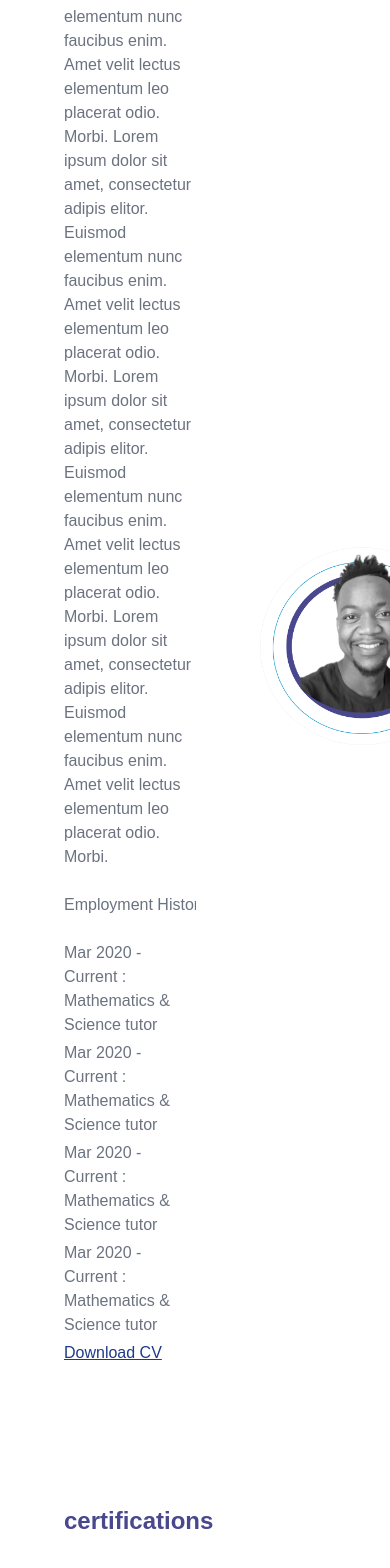
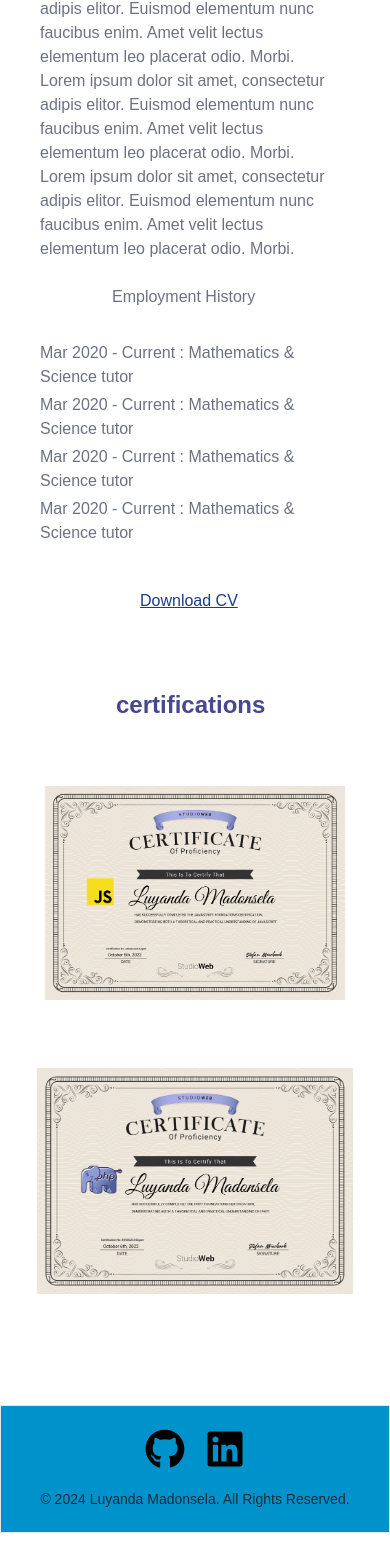
Before and after one commit to Luyanda-Madonsela/porfolio_website, a Next.js app: page /about in a window 390 px wide. Shown: the part 291-1859 px from the top of the page. After the commit the page ends 1824 px from the top, so only its background shows below. Built offline with nearby package versions, Linux system fonts and the light colour scheme.

Commit message:
About page mobile responsive design

```diff
--- a/src/app/about/page.tsx
+++ b/src/app/about/page.tsx
@@ -10,16 +10,27 @@ export default function About() {
   return (
     <main className="flex min-h-screen flex-col items-center">
       <div className=" flex flex-row min-h-0 w-full">
-        <div className="flex flex-col min-h-160 w-2/3 p-16">
-          <Header text="about me" />
+        <div className="flex flex-col min-h-160 pl-10 pr-12 md:w-4/5 md:p-16">
 
-          <div className='flex flex-col w-full 2xl:mt-5 md:h-140 lg:h-112 xl:h-117 2xl:h-117 md:pt-7 lg:pt-10 xl:pt-10 2xl:pt-10 text-gray-500 font-normal lg:text-md  xl:text-lg  2xl:text-lg overflow-auto'>
+              <div className='ml-2 md:ml-0'>
+                <div className='mb-8 md:mb-0 ml-20 md:ml-0 '>
+                    <Header text="about me" />
+                </div>
+              </div>
+
+
+            <div className='flex flex-col w-full 2xl:mt-5 md:h-140 lg:h-112 xl:h-117 2xl:h-117 md:pt-5 lg:pt-10 xl:pt-10 2xl:pt-10 text-gray-500 font-normal lg:text-md  xl:text-lg  2xl:text-lg overflow-auto'>
               <p className="whitespace-normal">
                   Lorem ipsum dolor sit amet, consectetur adipis elitor. Euismod elementum nunc faucibus enim. Amet velit lectus elementum leo placerat odio. Morbi. Lorem ipsum dolor sit amet, consectetur adipis elitor. Euismod elementum nunc faucibus enim. Amet velit lectus elementum leo placerat odio. Morbi.
                   Lorem ipsum dolor sit amet, consectetur adipis elitor. Euismod elementum nunc faucibus enim. Amet velit lectus elementum leo placerat odio. Morbi. Lorem ipsum dolor sit amet, consectetur adipis elitor. Euismod elementum nunc faucibus enim. Amet velit lectus elementum leo placerat odio. Morbi.
               </p>
               <br></br>
-              <p>Employment History</p>
+              <div className=' ml-2 md:ml-0'>
+                <div className='mb-2 md:mb-0 ml-16 md:ml-0 '>
+                <p>Employment History</p>
+                </div>
+              </div>
+
               <br></br>
               <ul>
 
@@ -31,14 +42,16 @@ export default function About() {
                 </ul>
             </div>
 
+          <div className='ml-5 md:ml-0'>
+              <div className='flex ml-20 md:ml-0 mt-10 md:mt-4 lg:mt-4 xl:mt-4 2xl:mt-1 h-20 flex-row justify-start items-start content-start '>
+                    <Link className='text-blue-900 underline' href="/">Download CV</Link>
+              </div>
+          </div>
 
-          <div className='flex md:mt-4 lg:mt-4 xl:mt-4 2xl:mt-1 h-20 flex-row justify-start items-start content-start '>
-                <Link className='text-blue-900 underline' href="/">Download CV</Link>
-          </div>
 
         </div>
 
-        <div className="flex flex-row justify-center items-center content-center min-h-140 w-1/3 mt-0 relative md:w-72 md:h-120 lg:w-96 lg:h-160 xl:w-140 xl:h-224">
+        <div className="flex flex-row justify-center items-center content-center mt-0 relative md:w-72 md:h-120 lg:w-96 lg:h-160 xl:w-140 xl:h-224">
         <Image
             src={about_selfie}
             layout="fill"
@@ -49,13 +62,20 @@ export default function About() {
 
       </div>
 
-      <div className="flex flex-col min-h-20 w-full pl-16">
-        <Header text="certifications" />
-      </div>
+      <div className=' ml-3 md:ml-0'></div>
 
-      <div className="flex flex-col justify-center items-center content-center gap-20 min-h-288 w-full mb-20">
+          <div className="flex flex-col min-h-20 w-full pl-24 md:pl-16">
+            <div className='ml-5 md:ml-0'>
+                <Header text="certifications" />
+            </div>
 
-        <div className='flex flex-row  justify-center items-center content-center mt-5 relative md:w-128 md:h-96 lg:w-192 lg:h-160 xl:w-256 xl:h-200'>
+          </div>
+
+
+
+      <div className="flex flex-col justify-center items-center content-center md:gap-20 min-h-288 w-full mb-20">
+
+        <div className='flex flex-row  justify-center items-center content-center md:mt-5 relative w-80 h-72 md:w-128 md:h-96 lg:w-192 lg:h-160 xl:w-256 xl:h-200'>
         <Image
             src={certificate1}
             layout="fill"
@@ -65,7 +85,7 @@ export default function About() {
 
         </div>
 
-        <div className='flex flex-row justify-center items-center content-center mt-1 relative md:w-128 md:h-96 lg:w-192 lg:h-160 xl:w-256 xl:h-200'>
+        <div className='flex flex-row justify-center items-center content-center md:mt-1 relative w-80 h-72 md:w-128 md:h-96 lg:w-192 lg:h-160 xl:w-256 xl:h-200'>
         <Image
             src={certificate2}
             layout="fill"
```
